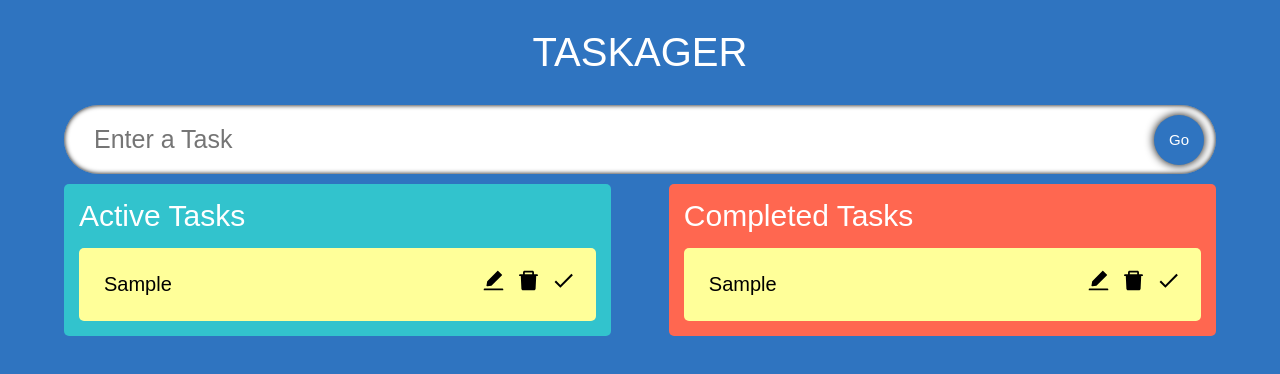
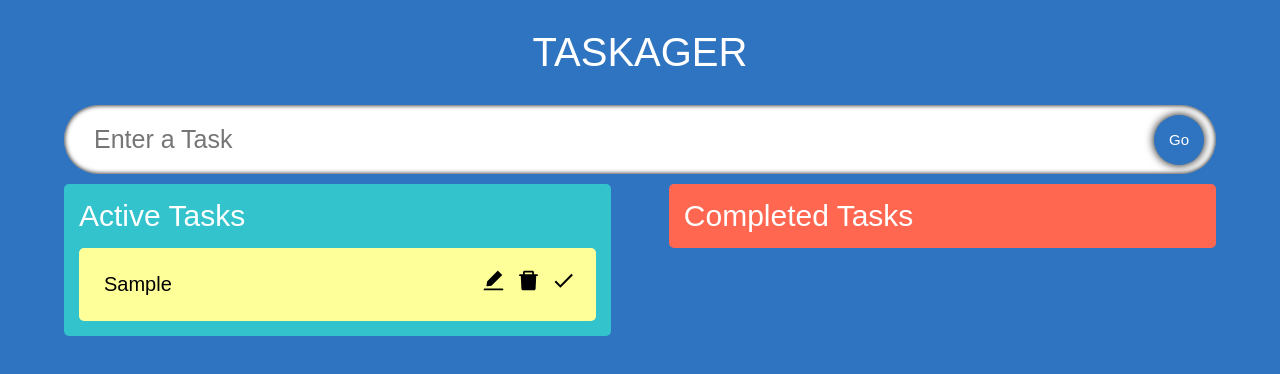
Before and after one commit to TateRedding/Taskager, a React app: page / in a window 1280 px wide. Both pictures are taken after typing "Sample" into the empty fields and a click on the button "Go". Shown: the top 374 px of the page. Built offline with nearby package versions, Linux system fonts and the light colour scheme; the HTML template or start-up script is replaced by a standard one.

Commit message:
implementing drag and drop feature

```diff
--- a/package.json
+++ b/package.json
@@ -12,9 +12,11 @@
   "license": "ISC",
   "dependencies": {
     "@types/react": "^18.2.12",
+    "@types/react-beautiful-dnd": "^13.1.4",
     "@types/react-dom": "^18.2.5",
     "css-loader": "^6.8.1",
     "react": "^18.2.0",
+    "react-beautiful-dnd": "^13.1.1",
     "react-dom": "^18.2.0",
     "react-icons": "^4.9.0",
     "style-loader": "^3.3.3",
--- a/src/App.tsx
+++ b/src/App.tsx
@@ -1,53 +1,66 @@
-import React, { useReducer, useState } from "react";
+import React, { useState } from "react";
 import "./styling/App.css"
 import InputField from "./components/InputField";
-import { Task, Actions } from "./model";
+import { Task } from "./model";
+import { DragDropContext, DropResult } from "react-beautiful-dnd";
 import TaskList from "./components/TaskList";
 
 const App: React.FC = () => {
     const [id, setId] = useState<number>(1);
     const [taskInput, setTaskInput] = useState<string>("");
 
-    const TaskReducer = (state: Task[], action: Actions) => {
-        switch (action.type) {
-            case "add":
-                return [
-                    ...state,
-                    {
-                        id,
-                        task: action.payload,
-                        isDone: false
-                    }
-                ];
-            case "complete":
-                return state.map(task => {
-                    return task.id === action.payload ?
-                        { ...task, isDone: !task.isDone } : task
-                });
-            case "edit":
-                return state.map(task => {
-                    return task.id === action.payload.id ?
-                        { ...task, task: action.payload.task } : task
-                });
-            case "remove":
-                return (state.filter(task => task.id !== action.payload));
-            default:
-                return state
-        };
-    };
-
-    const [tasks, dispatch] = useReducer(TaskReducer, []);
+    const [tasks, setTasks] = useState<Task[]>([]);
+    const [completedTasks, setCompletedTasks] = useState<Task[]>([]);
 
     const addTask = (event: React.FormEvent) => {
         event.preventDefault();
         if (taskInput) {
-            dispatch({ type: "add", payload: taskInput });
+            setTasks([...tasks, {
+                id,
+                task: taskInput,
+                isDone: false
+            }])
             setId(id + 1);
             setTaskInput("");
         };
     };
 
+    const onDragEnd = (result: DropResult) => {
+        const { source, destination } = result;
+
+        if (!destination) {
+            return;
+        };
+
+        if (destination.droppableId === source.droppableId &&
+            destination.index === source.index) {
+            return;
+        };
+
+        let add: Task,
+            active = tasks,
+            complete = completedTasks;
+
+        if (source.droppableId === "TaskList") {
+            add = active[source.index];
+            active.splice(source.index, 1);
+        } else {
+            add = complete[source.index];
+            complete.splice(source.index, 1);
+        };
+
+        if (destination.droppableId === "TaskList") {
+            active.splice(destination.index, 0, add);
+        } else {
+            complete.splice(destination.index, 0, add);
+        };
+
+        setTasks(active);
+        setCompletedTasks(complete);
+    };
+
     return (
+        <DragDropContext onDragEnd={onDragEnd}>
             <div className="App">
                 <span className="heading">Taskager</span>
                 <InputField
@@ -57,9 +70,12 @@ const App: React.FC = () => {
                 />
                 <TaskList
                     tasks={tasks}
-                dispatch={dispatch}
+                    setTasks={setTasks}
+                    completedTasks={completedTasks}
+                    setCompletedTasks={setCompletedTasks}
                 />
             </div>
+        </DragDropContext>
     );
 };
 
--- /dev/null
+++ b/src/StrictModeDroppable.tsx
@@ -0,0 +1,21 @@
+import { useEffect, useState } from "react";
+import { Droppable, DroppableProps } from "react-beautiful-dnd";
+
+export const StrictModeDroppable = ({ children, ...props }: DroppableProps) => {
+    const [enabled, setEnabled] = useState(false);
+
+    useEffect(() => {
+        const animation = requestAnimationFrame(() => setEnabled(true));
+
+        return () => {
+            cancelAnimationFrame(animation);
+            setEnabled(false);
+        };
+    }, []);
+
+    if (!enabled) {
+        return null;
+    };
+
+    return <Droppable {...props}>{children}</Droppable>;
+};
--- a/src/components/SingleTask.tsx
+++ b/src/components/SingleTask.tsx
@@ -1,31 +1,38 @@
 import React, { useEffect, useRef, useState } from "react";
 import "../styling/SingleTask.css"
-import { Actions, Task } from "../model";
+import { Task } from "../model";
 import { AiFillDelete, AiFillEdit } from "react-icons/ai";
 import { MdDone } from "react-icons/md";
+import { Draggable } from "react-beautiful-dnd";
 
 interface Props {
     task: Task;
-    dispatch: React.Dispatch<Actions>;
+    index: number;
+    tasks: Task[];
+    setTasks: React.Dispatch<React.SetStateAction<Task[]>>;
 }
 
-const SingleTask: React.FC<Props> = ({ task, dispatch }) => {
+const SingleTask: React.FC<Props> = ({ task, index, tasks, setTasks }) => {
     const [edit, setEdit] = useState<boolean>(false);
     const [editTaskInput, setEditTaskInput] = useState<string>(task.task);
 
     const inputRef = useRef<HTMLInputElement>(null);
 
     const completeTask = (id: number) => {
-        dispatch({ type: "complete", payload: id });
+        setTasks(tasks.map(task => (
+            task.id === id ? { ...task, isDone: !task.isDone } : task
+        )));
     };
 
     const deleteTask = (id: number) => {
-        dispatch({ type: "remove", payload: id });
+        setTasks(tasks.filter(task => task.id !== id));
     };
 
     const editTask = (event: React.FormEvent, id: number) => {
         event.preventDefault();
-        dispatch({ type: "edit", payload: { id, task: editTaskInput } });
+        setTasks(tasks.map(task => (
+            task.id === id ? { ...task, task: editTaskInput } : task
+        )));
         setEdit(false);
     };
 
@@ -34,7 +41,16 @@ const SingleTask: React.FC<Props> = ({ task, dispatch }) => {
     }, [edit]);
 
     return (
-        <form className="single-task" onSubmit={(event) => editTask(event, task.id)}>
+        <Draggable draggableId={task.id.toString()} index={index}>
+            {
+                (provided, snapshot) => (
+                    <form
+                        className={`single-task ${snapshot.isDragging ? "drag" : null}`}
+                        onSubmit={(event) => editTask(event, task.id)}
+                        ref={provided.innerRef}
+                        {...provided.draggableProps}
+                        {...provided.dragHandleProps}
+                    >
                         {
                             edit ?
                                 <input
@@ -66,6 +82,10 @@ const SingleTask: React.FC<Props> = ({ task, dispatch }) => {
                             </span>
                         </div>
                     </form>
+                )
+            }
+        </Draggable>
+
     );
 };
 
--- a/src/components/TaskList.tsx
+++ b/src/components/TaskList.tsx
@@ -1,42 +1,71 @@
 import React from "react";
 import "../styling/TaskList.css";
-import { Actions, Task } from "../model";
+import { Task } from "../model";
 import SingleTask from "./SingleTask";
+import { StrictModeDroppable } from "../StrictModeDroppable";
 
 interface Props {
     tasks: Task[];
-    dispatch: React.Dispatch<Actions>;
+    setTasks: React.Dispatch<React.SetStateAction<Task[]>>;
+    completedTasks: Task[];
+    setCompletedTasks: React.Dispatch<React.SetStateAction<Task[]>>;
 };
 
-const TaskList: React.FC<Props> = ({ tasks, dispatch }) => {
+const TaskList: React.FC<Props> = ({ tasks, setTasks, completedTasks, setCompletedTasks }) => {
     return (
         <div className="tasks-container">
-            <div className="tasks">
+            <StrictModeDroppable droppableId="TaskList">
+                {
+                    (provided, snapshot) => (
+                        <div
+                            className={`tasks ${snapshot.isDraggingOver ? "drag-active" : null}`}
+                            ref={provided.innerRef}
+                            {...provided.droppableProps}
+                        >
                             <span className="tasks-heading">Active Tasks</span>
                             {
-                    tasks.map(task => {
+                                tasks.map((task, index) => {
                                     return <SingleTask
                                         task={task}
-                            dispatch={dispatch}
+                                        index={index}
+                                        tasks={tasks}
+                                        setTasks={setTasks}
                                         key={task.id}
                                     />
                                 })
                             }
+                            {provided.placeholder}
                         </div>
-            <div className="tasks completed">
+                    )
+                }
+            </StrictModeDroppable>
+            <StrictModeDroppable droppableId="CompletedTaskList">
+                {
+                    (provided, snapshot) => (
+                        <div
+                            className={`tasks completed ${snapshot.isDraggingOver ? "drag-complete" : null}`}
+                            ref={provided.innerRef}
+                            {...provided.droppableProps}
+                        >
                             <span className="tasks-heading">Completed Tasks</span>
                             {
-                    tasks.map(task => {
+                                completedTasks.map((task, index) => {
                                     return <SingleTask
                                         task={task}
-                            dispatch={dispatch}
+                                        index={index}
+                                        tasks={completedTasks}
+                                        setTasks={setCompletedTasks}
                                         key={task.id}
                                     />
                                 })
                             }
+                            {provided.placeholder}
                         </div>
+                    )
+                }
+            </StrictModeDroppable>
         </div>
     );
 };
 
-export default TaskList
+export default TaskList;
--- a/src/model.ts
+++ b/src/model.ts
@@ -3,9 +3,3 @@ export interface Task {
     task: string;
     isDone: boolean
 };
-
-export type Actions =
-    { type: "add"; payload: string }
-    | { type: "complete"; payload: number }
-    | { type: "edit"; payload: { id: number, task: string } }
-    | { type: "remove"; payload: number };
--- a/src/styling/SingleTask.css
+++ b/src/styling/SingleTask.css
@@ -28,3 +28,7 @@
     font-size: 25px;
     cursor: pointer;
 }
+
+.drag {
+    box-shadow: 0 0 20px black;
+}
--- a/src/styling/TaskList.css
+++ b/src/styling/TaskList.css
@@ -15,8 +15,16 @@
     background-color: #32C3CD;
 }
 
+.drag-active {
+    background-color: #00E7EC;
+}
+
 .completed {
     background-color: #FF6750;
+}
+
+.drag-complete {
+    background-color: #FF2600;
 }
 
 .tasks-heading {
```
Also changed, not shown: 1 other file (tests, documents, lock files or other folders). Lines whose indentation alone changed are shown as unchanged.
